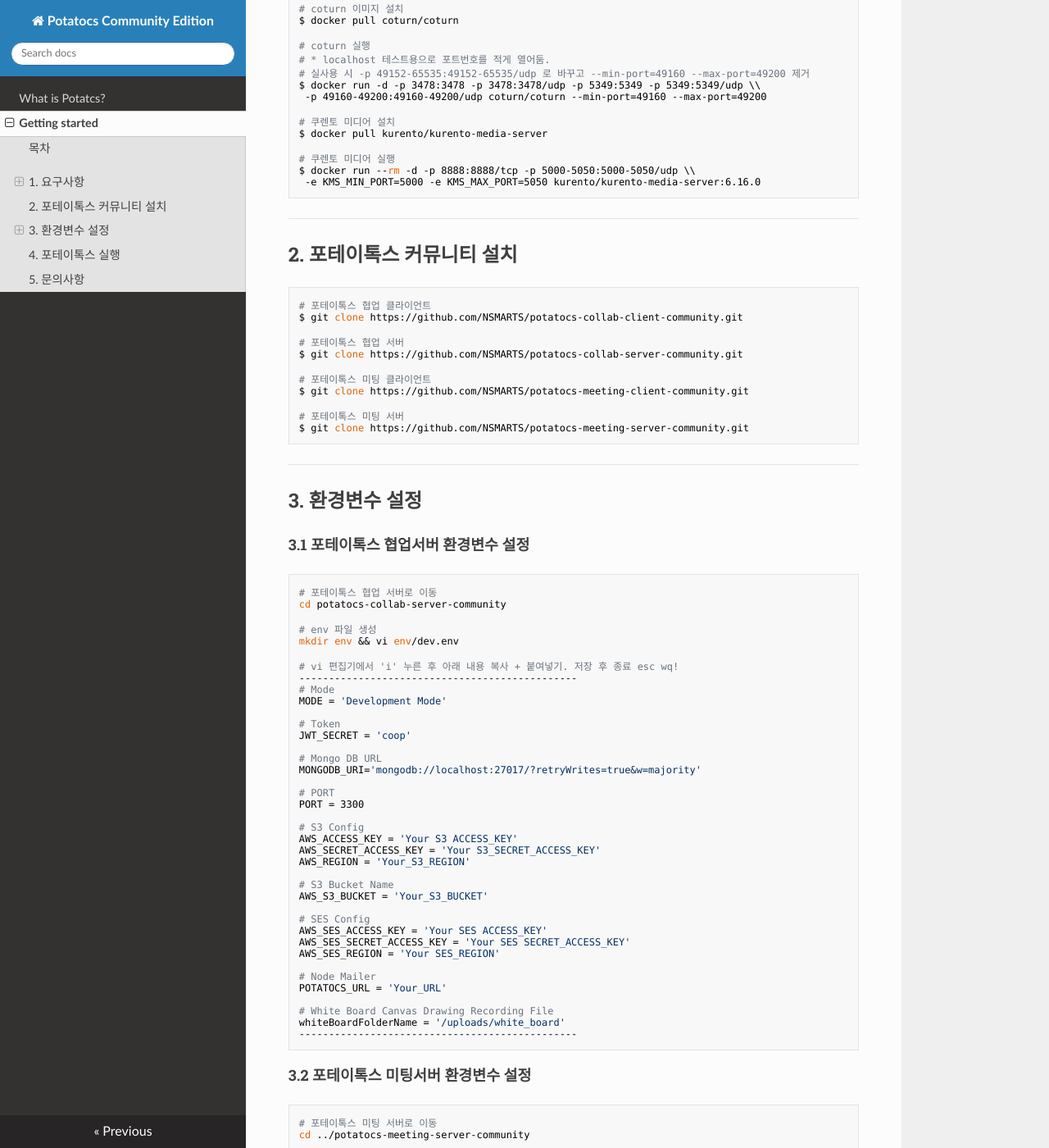
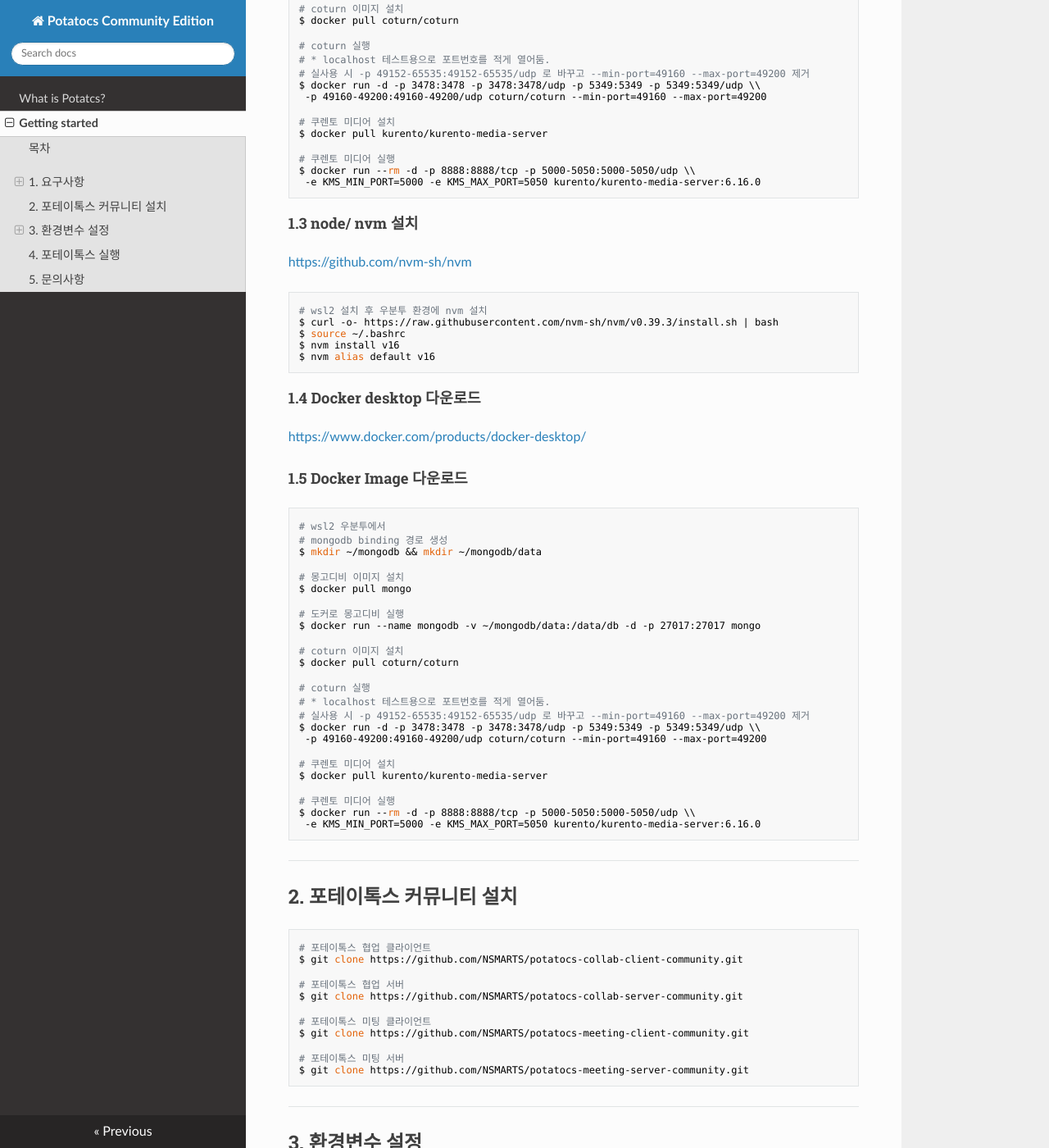
Before and after one commit to potatocs-ce/potatocs-ce-introduction, an MkDocs documentation site: the page built from docs/install.md, in a window 1280 px wide and 1400 px high, scrolled down 1803 px. Shown: the whole window at 82% size. Built offline with MkDocs 1.6.1, drawn with Linux system fonts in a browser that asks for light colours; nearby versions of some CDN libraries; some of the changed text lies outside the part shown.

Commit message:
Update Documents

````diff
--- a/docs/install.md
+++ b/docs/install.md
@@ -99,7 +99,7 @@
  -e KMS_MIN_PORT=5000 -e KMS_MAX_PORT=5050 kurento/kurento-media-server:6.16.0
 ```
 
----
+<!-- ---
 
 ## 2. 포테이톡스 커뮤니티 설치
 
@@ -236,3 +236,188 @@
 ## 5. 문의사항
 
 궁금하거나 문의사항이 있을 경우, ce.potatocs@gmail.com 으로 연락주시길 바랍니다.
+ -->
+
+#### 1.3 node/ nvm 설치
+
+<https://github.com/nvm-sh/nvm>
+
+```sh
+# wsl2 설치 후 우분투 환경에 nvm 설치
+$ curl -o- https://raw.githubusercontent.com/nvm-sh/nvm/v0.39.3/install.sh | bash
+$ source ~/.bashrc
+$ nvm install v16
+$ nvm alias default v16
+```
+
+#### 1.4 Docker desktop 다운로드
+
+<https://www.docker.com/products/docker-desktop/>
+
+#### 1.5 Docker Image 다운로드
+
+```sh
+# wsl2 우분투에서
+# mongodb binding 경로 생성
+$ mkdir ~/mongodb && mkdir ~/mongodb/data
+
+# 몽고디비 이미지 설치
+$ docker pull mongo
+
+# 도커로 몽고디비 실행
+$ docker run --name mongodb -v ~/mongodb/data:/data/db -d -p 27017:27017 mongo
+
+# coturn 이미지 설치
+$ docker pull coturn/coturn
+
+# coturn 실행
+# * localhost 테스트용으로 포트번호를 적게 열어둠.
+# 실사용 시 -p 49152-65535:49152-65535/udp 로 바꾸고 --min-port=49160 --max-port=49200 제거
+$ docker run -d -p 3478:3478 -p 3478:3478/udp -p 5349:5349 -p 5349:5349/udp \\
+ -p 49160-49200:49160-49200/udp coturn/coturn --min-port=49160 --max-port=49200
+
+# 쿠렌토 미디어 설치
+$ docker pull kurento/kurento-media-server
+
+# 쿠렌토 미디어 실행
+$ docker run --rm -d -p 8888:8888/tcp -p 5000-5050:5000-5050/udp \\
+ -e KMS_MIN_PORT=5000 -e KMS_MAX_PORT=5050 kurento/kurento-media-server:6.16.0
+```
+
+---
+
+## 2. 포테이톡스 커뮤니티 설치
+
+```sh
+# 포테이톡스 협업 클라이언트
+$ git clone https://github.com/NSMARTS/potatocs-collab-client-community.git
+
+# 포테이톡스 협업 서버
+$ git clone https://github.com/NSMARTS/potatocs-collab-server-community.git
+
+# 포테이톡스 미팅 클라이언트
+$ git clone https://github.com/NSMARTS/potatocs-meeting-client-community.git
+
+# 포테이톡스 미팅 서버
+$ git clone https://github.com/NSMARTS/potatocs-meeting-server-community.git
+```
+
+---
+
+## 3. 환경변수 설정
+
+#### 3.1 포테이톡스 협업서버 환경변수 설정
+
+```sh
+# 포테이톡스 협업 서버로 이동
+cd potatocs-collab-server-community
+
+# env 파일 생성
+mkdir env && vi env/dev.env
+
+# vi 편집기에서 'i' 누른 후 아래 내용 복사 + 붙여넣기. 저장 후 종료 esc wq!
+-----------------------------------------------
+# Mode
+MODE = 'Development Mode'
+
+# Token
+JWT_SECRET = 'coop'
+
+# Mongo DB URL
+MONGODB_URI='mongodb://localhost:27017/?retryWrites=true&w=majority'
+
+# PORT
+PORT = 3300
+
+# S3 Config
+AWS_ACCESS_KEY = 'Your S3 ACCESS_KEY'
+AWS_SECRET_ACCESS_KEY = 'Your S3_SECRET_ACCESS_KEY'
+AWS_REGION = 'Your_S3_REGION'
+
+# S3 Bucket Name
+AWS_S3_BUCKET = 'Your_S3_BUCKET'
+
+# SES Config
+AWS_SES_ACCESS_KEY = 'Your SES ACCESS_KEY'
+AWS_SES_SECRET_ACCESS_KEY = 'Your SES SECRET_ACCESS_KEY'
+AWS_SES_REGION = 'Your SES_REGION'
+
+# Node Mailer
+POTATOCS_URL = 'Your_URL'
+
+# White Board Canvas Drawing Recording File
+whiteBoardFolderName = '/uploads/white_board'
+-----------------------------------------------
+```
+
+#### 3.2 포테이톡스 미팅서버 환경변수 설정
+
+```sh
+# 포테이톡스 미팅 서버로 이동
+cd ../potatocs-meeting-server-community
+
+# env 파일 생성
+mkdir env && vi env/dev.env
+
+# vi 편집기에서 'i' 누른 후 아래 내용 복사 + 붙여넣기. 저장 후 종료 esc wq!
+-----------------------------------------------
+#    PRODUCTION MODE
+MODE = 'Production Mode'
+
+# Token
+JWT_SECRET = 'coop'
+
+# Mongo DB URL
+MONGODB_URI='mongodb://localhost:27017/?directConnection=true?retryWrites=true&w=majority'
+
+# PORT
+PORT = 3400
+
+# VERSION
+VERSION = '0.0.1'
+
+# SocketHandler-sharing
+KURENTO_AS_URI = 'http://localhost:3000'
+KURENTO_WS_URI = 'ws://localhost:8888/kurento'
+
+# S3 Config
+AWS_ACCESS_KEY = 'Your S3 ACCESS_KEY'
+AWS_SECRET_ACCESS_KEY = 'Your S3_SECRET_ACCESS_KEY'
+AWS_REGION = 'Your_S3_REGION'
+
+# S3 Bucket Name
+AWS_S3_BUCKET = 'Your_S3_BUCKET'
+-----------------------------------------------
+```
+
+---
+
+## 4. 포테이톡스 실행
+
+```sh
+# 터미널 첫번째 탭에서 실행
+cd potatocs-collab-client-community
+npm i
+npm start
+
+# 터미널 두번째 탭에서 실행
+cd potatocs-collab-server-community
+npm i
+npm run linux-test
+
+# 터미널 세번째 탭에서 실행
+cd potatocs-meeting-client-community
+npm i
+npm start
+
+# 터미널 네번째 탭에서 실행
+cd potatocs-meeting-server-community
+npm i
+npm run linux-test
+```
+
+---
+
+## 5. 문의사항
+
+궁금하거나 문의사항이 있을 경우, ce.potatocs@gmail.com 으로 연락주시길 바랍니다.
````
